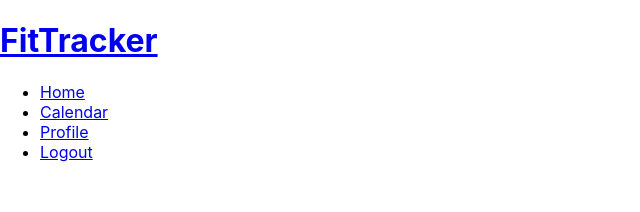
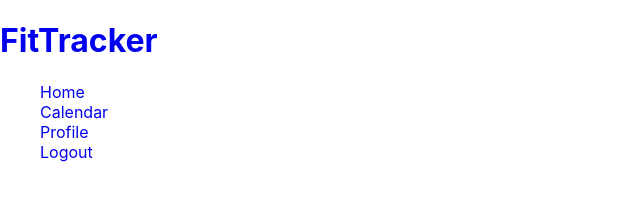
Before and after one commit to Ally27/FitTracker, a React (Create React App) app in the folder client/: page / in a window 1280 px wide. Shown: the top 212 px of the page, without its empty margins (0-640 px from the left). Built offline with nearby package versions, Linux system fonts and the light colour scheme.

Commit message:
removed text decor & liststyle from nav in app.css

```diff
--- a/client/src/App.css
+++ b/client/src/App.css
@@ -28,6 +28,13 @@
   color: #61dafb;
 }
 
+.navbar,
+ul,
+a{
+  text-decoration: none;
+  list-style-type: none;
+}
+
 @keyframes App-logo-spin {
   from {
     transform: rotate(0deg);
```
